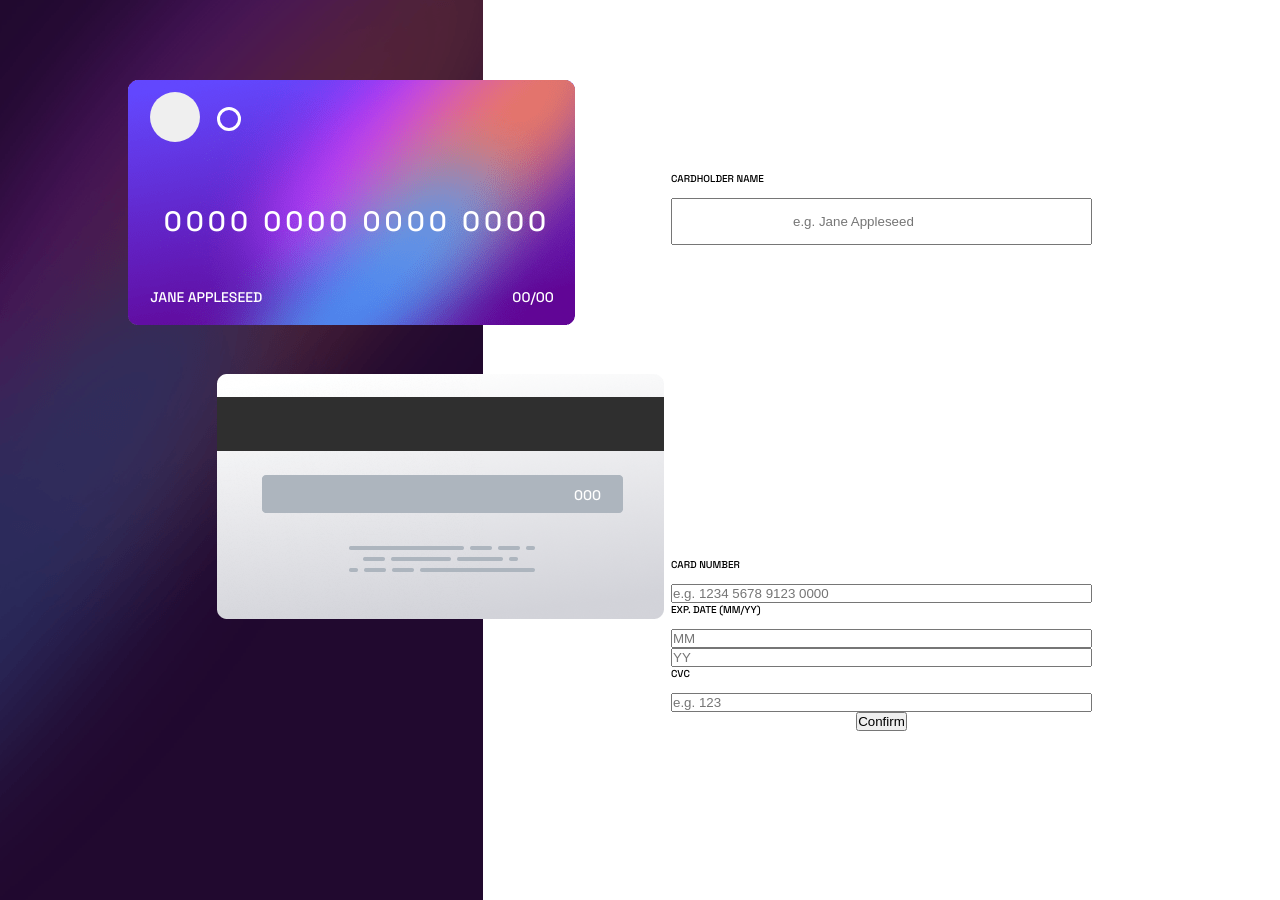
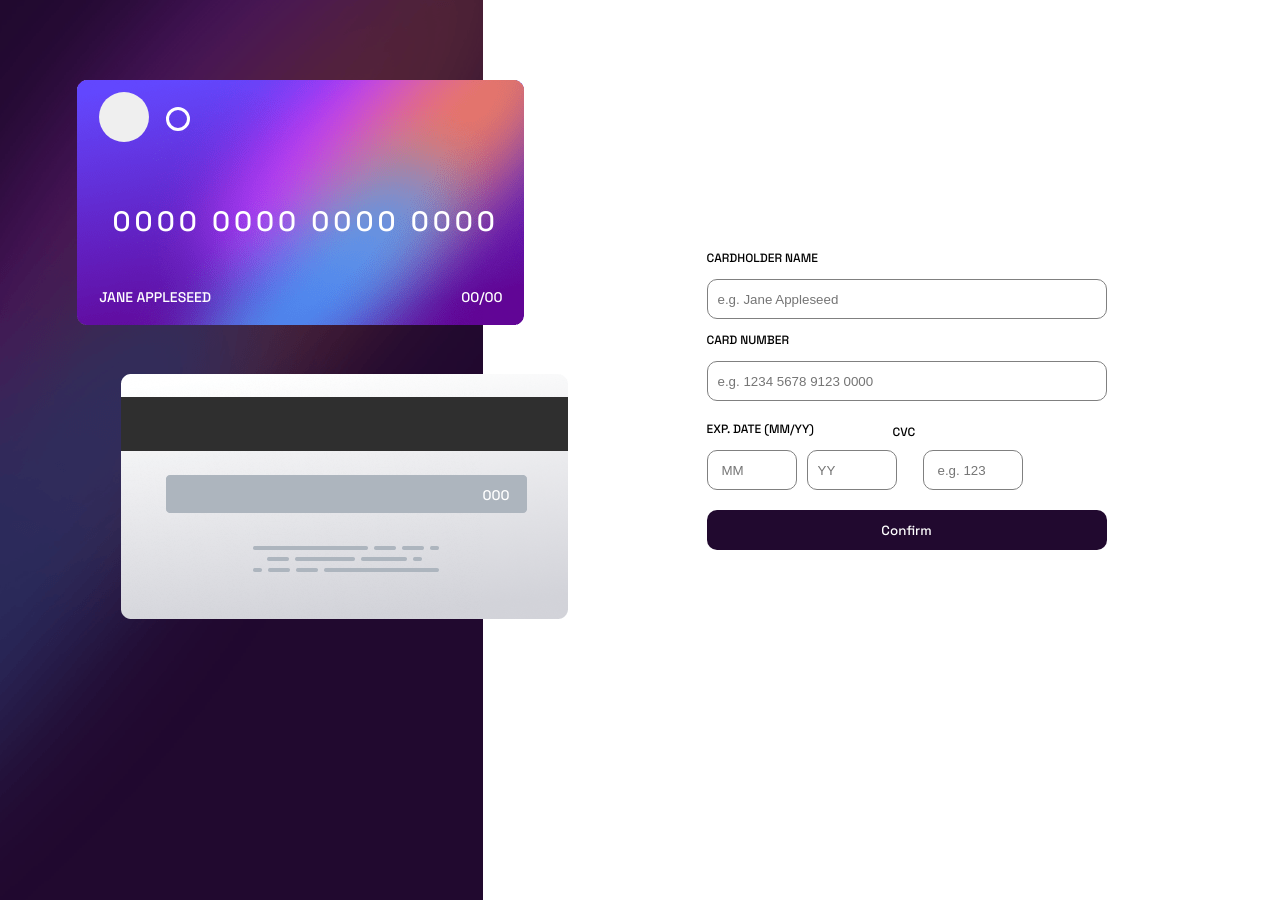
Before and after one commit to mrcanarda/100Days100Projects-100-10, a plain HTML site: page 10 st Day/index.html in a window 1280 px wide. Shown: the top 900 px of the page. Drawn offline with Linux system fonts and the light colour scheme.

Commit message:
Add files via upload

```diff
--- a/10 st Day/css/general.css
+++ b/10 st Day/css/general.css
@@ -19,6 +19,7 @@ body {
   justify-content: center;
   align-items: center;
   min-height: 100vh;
+  margin-bottom: 100rem;
   font-family: "Space Grotesk", sans-serif;
 }
 
@@ -33,6 +34,7 @@ body {
 form {
   display: flex;
   flex-direction: column;
+  margin-left: 5rem;
 }
 
 .card-img {
@@ -41,7 +43,7 @@ form {
   flex-direction: column;
   position: absolute;
   top: 10%;
-  left: 10%;
+  left: 6%;
 }
 
 .card__mm__yy {
@@ -55,3 +57,23 @@ form {
   font-weight: 500;
   font-size: 1.4rem;
 }
+
+.exp--date {
+  display: flex;
+  gap: 1rem;
+}
+
+.m__m {
+  padding: 1.4rem;
+}
+
+.y__y {
+  padding-top: 1.4rem;
+  padding-bottom: 1.4rem;
+  padding-right: 1rem;
+}
+
+.c__vc {
+  margin-left: 1.6rem;
+  padding: 1.4rem;
+}
--- a/10 st Day/css/style.css
+++ b/10 st Day/css/style.css
@@ -5,7 +5,7 @@
 .back__card__img {
   position: absolute;
   top: 120%;
-  left: 20%;
+  left: 10%;
 }
 
 .left--round {
@@ -44,15 +44,91 @@
 .cvc__code {
   position: absolute;
   top: 1100%;
-  left: 105%;
+  left: 95%;
 }
 
 /********************
 *** CARDHOLDER NAME **
 ******************/
 
-.username {
-  padding: 1.4rem 12rem;
-  margin-bottom: 30rem;
+input {
+  padding-left: 1rem;
+  height: 40px;
+  width: 400px;
+  border-radius: 10px;
+  border: 1px solid gray;
   text-align: left;
 }
+
+.username__label {
+  font-size: 1.2rem;
+}
+
+.username {
+  margin-bottom: 45rem;
+}
+
+.cvc__fc {
+  font-size: 1.2rem;
+  position: absolute;
+  top: 53%;
+  right: 28.5%;
+  font-family: "Space Grotesk", sans-serif;
+  font-weight: 500;
+}
+
+.card__mm__yy {
+  display: flex;
+  position: absolute;
+  top: 85%;
+  left: 5%;
+  gap: 25rem;
+  font-family: "Space Grotesk", sans-serif;
+  color: #fff;
+  font-weight: 500;
+  font-size: 1.4rem;
+}
+
+.exp--date {
+  display: flex;
+  gap: 1rem;
+}
+
+.m__m {
+  height: 40px;
+  width: 90px;
+}
+
+.y__y {
+  height: 40px;
+  width: 90px;
+}
+
+.c__vc {
+  height: 40px;
+  width: 100px;
+}
+
+.username {
+  margin-bottom: 20rem;
+}
+
+.exp {
+  margin-top: 2rem;
+}
+
+/*******************
+** BUTTON *********/
+
+.confirm {
+  height: 40px;
+  width: 400px;
+  margin-left: 5rem;
+  margin-top: 2rem;
+  background-color: hsl(278, 68%, 11%);
+  font-family: "Space Grotesk", sans-serif;
+  color: #fff;
+  cursor: pointer;
+  border-radius: 10px;
+  border: none;
+}
--- a/10 st Day/index.html
+++ b/10 st Day/index.html
@@ -19,6 +19,7 @@
       href="https://fonts.googleapis.com/css2?family=Space+Grotesk:wght@500&display=swap"
       rel="stylesheet"
     />
+    <script defer type="module" src="index.js" ></script>
 
     <title>10 st Day</title>
 
@@ -41,30 +42,53 @@
         </div>
         <div class="card-info">
           <form>
-            <label for="username">CARDHOLDER NAME</label><br />
+            <label class="username__label" for="username">CARDHOLDER NAME</label
+            ><br />
             <input
               type="text"
               id="username"
               name="username"
-              class="username"
               placeholder="e.g. Jane Appleseed"
             /><br />
-            <label for="pwd">CARD NUMBER</label><br />
+            <label class="username__label" for="pwd">CARD NUMBER</label><br />
             <input
-              type="number"
+              type="text"
               id="pwd"
               name="pwd"
               placeholder="e.g. 1234 5678 9123 0000"
             />
 
-            <label for="monat">EXP. DATE (MM/YY)</label> <br />
-            <input type="number" id="monat" name="monat" placeholder="MM" />
-            <input type="number" id="monat" name="monat" placeholder="YY" />
+            <label class="username__label exp" for="monat">EXP. DATE (MM/YY)</label> <br />
+            <div class="exp--date">
+              <input
+                class="m__m"
+                type="text"
+                id="monat"
+                name="monat"
+                placeholder="MM"
+              />
+              <input
+                class="y__y"
+                type="text"
+                id="year"
+                name="year"
+                placeholder="YY"
+              />
 
-            <label for="cvc">CVC</label> <br />
-            <input type="number" id="monat" name="cvc" placeholder="e.g. 123" />
+
+              <input
+                class="c__vc"
+                type="text"
+                id="cvc"
+                name="cvc"
+                placeholder="e.g. 123"
+              />
+
           </form>
+          <p class="cvc__fc">CVC</p>
+        </div>
           <button class="confirm">Confirm</button>
+
         </div>
         <div class="card-img">
           <img src="images/bg-card-front.png" alt="" />
--- /dev/null
+++ b/10 st Day/index.js
@@ -0,0 +1,34 @@
+const confirm = document.querySelector(".confirm");
+const txt1 = document.getElementById("username");
+const txt2 = document.getElementById("pwd");
+const txt3 = document.getElementById("monat");
+const txt4 = document.getElementById("year");
+const txt5 = document.getElementById("cvc");
+const card__name = document.getElementById("card__name");
+const card__number = document.getElementById("card__number");
+const day__code = document.getElementById("day__code");
+const cvc__code = document.getElementById("cvc__code");
+/*
+let input = document.querySelector('input');
+console.log(input.value);
+// Displays: Muffin
+And we can display data from the input field directly on the page. Imagine that we have a paragraph on the page that we found and saved to the paragraph variable. We can do the following:
+
+paragraph.textContent = input.value;
+
+*/
+
+//confirm.addEventListener("click", function (e) {
+//  e.preventDefault();
+//let input = document.querySelector("username");
+// console.log(input.value);
+//});
+
+function fun1() {
+  card__name.innerHTML = txt1.value;
+  card__number.innerHTML = txt2.value;
+  day__code.innerHTML = txt3.value;
+  cvc__code.innerHTML = txt5.value;
+}
+
+confirm.addEventListener("click", fun1);
```
